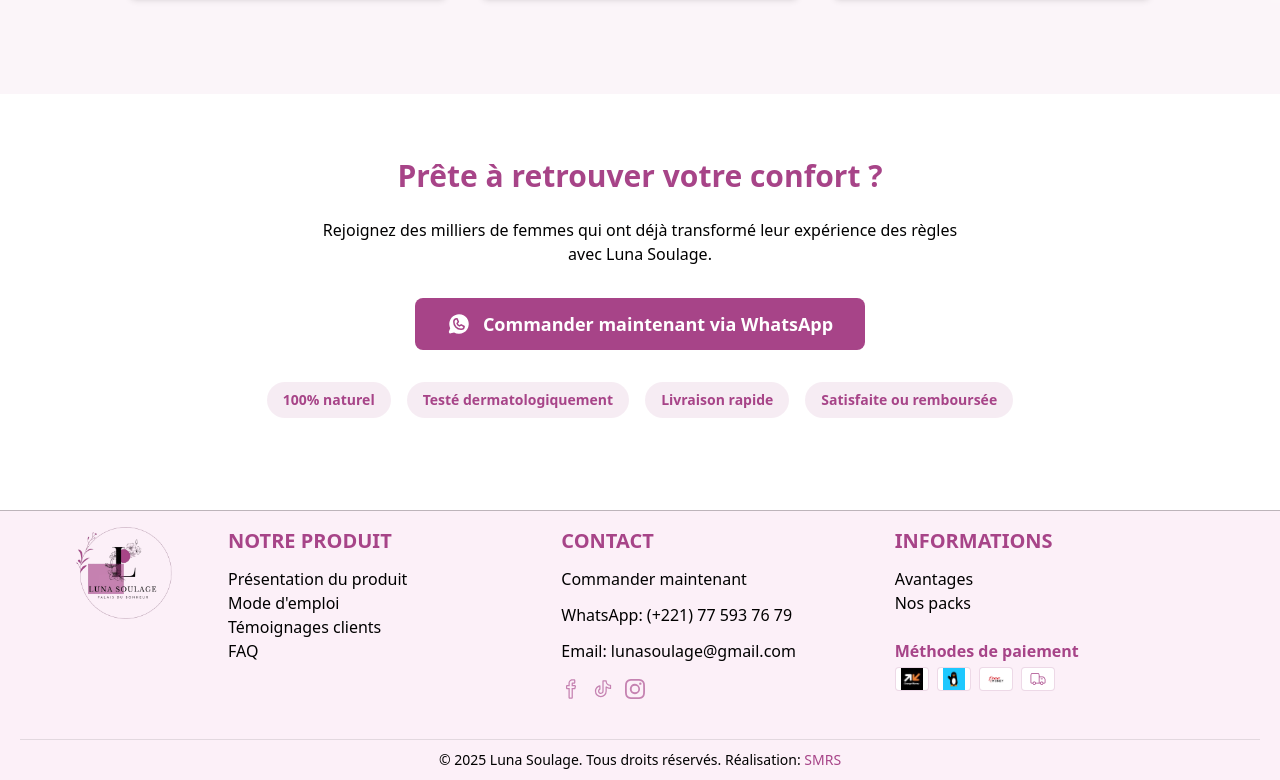
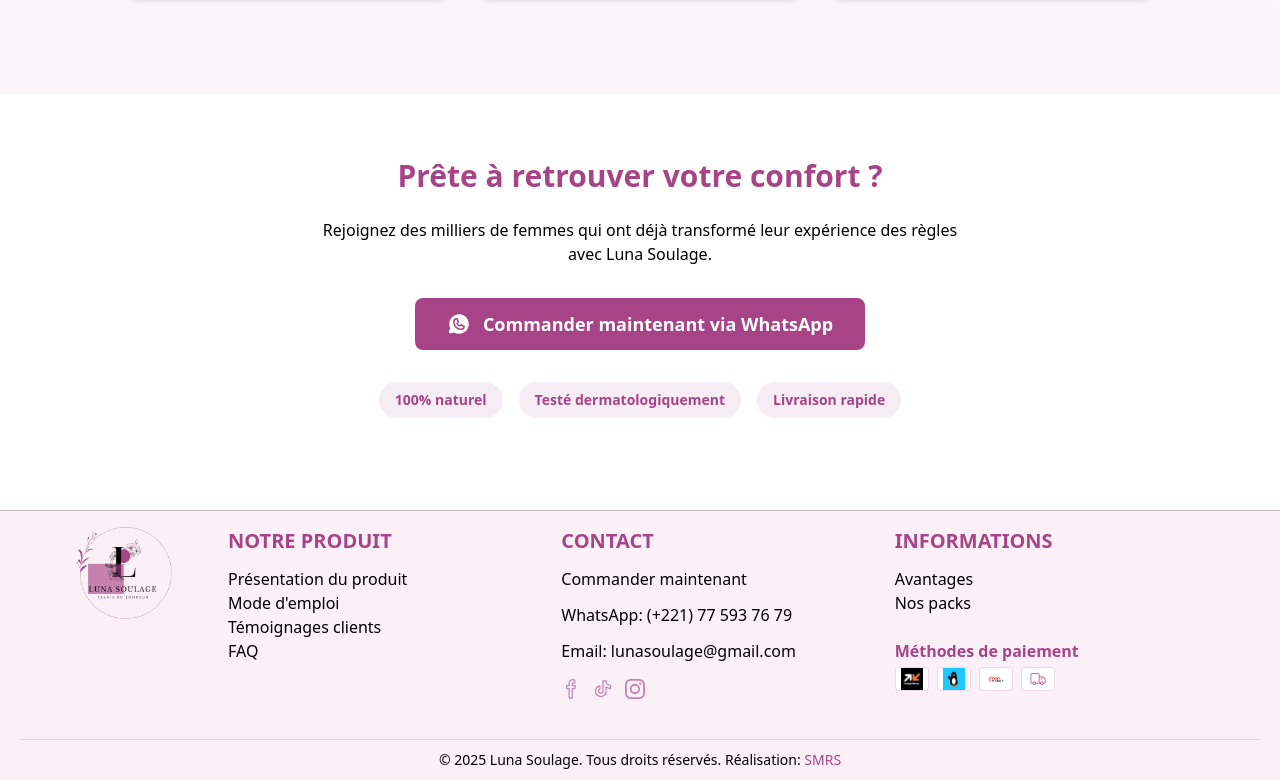
Before and after one commit to Mouha7/luna_soulage, a React (Vite) app: page / in a window 1280 px wide. Shown: the part 4062-4842 px from the top of the page. Built offline with nearby package versions, Linux system fonts and the light colour scheme.

Commit message:
Suppression d'un élément de carte pour alléger l'interface utilisateur

```diff
--- a/src/App.jsx
+++ b/src/App.jsx
@@ -822,16 +822,6 @@
 					>
 						Livraison rapide
 					</motion.div>
-					<motion.div
-						className="bg-primary/10 text-primary text-sm font-bold py-2 px-4 rounded-full"
-						variants={cardVariant}
-						whileHover={{
-							scale: 1.1,
-							backgroundColor: "rgba(167, 68, 136, 0.2)",
-						}}
-					>
-						Satisfaite ou remboursée
-					</motion.div>
 				</motion.div>
 			</section>
 
```
